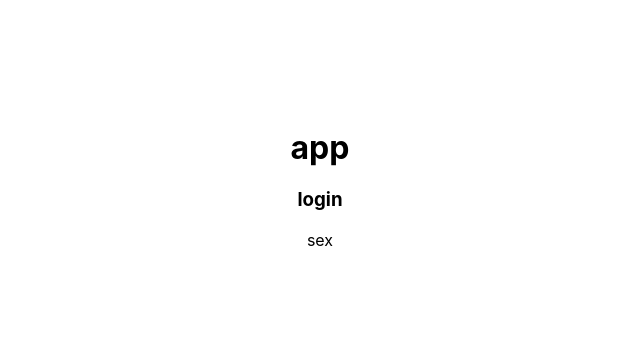
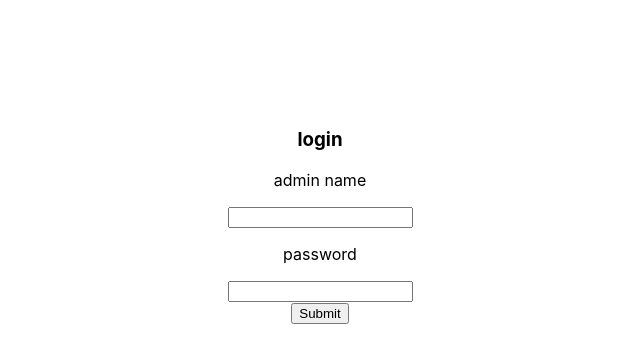
Before and after one commit to yonmoyonmo/small_talk_helper_adminUI, a React (Create React App) app: page / in a window 1280 px wide. Shown: the top 362 px of the page, without its empty margins (320-960 px from the left). Built offline with nearby package versions, Linux system fonts and the light colour scheme.

Commit message:
admin login hook added

```diff
--- a/src/App.js
+++ b/src/App.js
@@ -2,15 +2,21 @@
 import Login from "./login/Login";
 import AdminHome from "./sugguestion/AdminHome";
 import NotFound from "./NotFound";
+import useToken from "./useToken"
 
 function App() {
+  const { token, setToken } = useToken();
+
+  if(!token){
+    return <Login setToken={setToken}/>
+  }
+
   return (
     <div>
       <h1>app</h1>
       <BrowserRouter>
         <Switch>
-          <Route path="/" component={Login} exact={true}></Route>
-          <Route path="/sugguestion-managing" component={AdminHome}></Route>
+          <Route path="/" component={AdminHome}></Route>\
           <Route component={NotFound}></Route>
         </Switch>
       </BrowserRouter>
--- a/src/index.js
+++ b/src/index.js
@@ -2,7 +2,6 @@
 import ReactDOM from "react-dom";
 import "./style/index.css";
 import App from "./App";
-import { BrowserRouter } from "react-router-dom";
 
 ReactDOM.render(
   <React.StrictMode>
--- a/src/login/Login.js
+++ b/src/login/Login.js
@@ -1,16 +1,58 @@
-import React from "react";
+import React, { useState } from "react";
+import PropTypes from 'prop-types';
 
-const Login = () => {
+async function loginAdmin(credentials) {
+  return fetch('http://localhost:5000/admin/login', {
+    method: 'POST',
+    headers: {
+      'Content-Type': 'application/json'
+    },
+    body: JSON.stringify(credentials)
+  })
+    .then(data => data.json());
+ }
+
+
+const Login = ({ setToken }) => {
+  const [adminName, setAdminName] = useState();
+  const [password, setPassword] = useState();
+
+  const handleSubmit = async e => {
+    e.preventDefault();
+    const token = await loginAdmin({
+      admin_name:adminName,
+      password
+    });
+    setToken(token);
+  }
+
   return (
     <div>
       <h3>login</h3>
       <div>
-        <form>
-          sex
+        <form onSubmit = {handleSubmit}>
+          <label>
+            <p>admin name</p>
+            <input type="text" onChange={(e) => setAdminName(e.target.value)} />
+          </label>
+          <label>
+            <p>password</p>
+            <input
+              type="password"
+              onChange={(e) => setPassword(e.target.value)}
+            />
+          </label>
+          <div>
+            <button type="submit">Submit</button>
+          </div>
         </form>
       </div>
     </div>
   );
 };
 
+Login.propTypes = {
+  setToken: PropTypes.func.isRequired,
+};
+
 export default Login;
--- /dev/null
+++ b/src/useToken.js
@@ -0,0 +1,22 @@
+import { useState } from 'react';
+
+export default function useToken() {
+  const getToken = () => {
+    const tokenString = localStorage.getItem('token');
+    const adminToken = JSON.parse(tokenString);
+    return adminToken?.token
+  }
+
+  const [token, setToken] = useState(getToken());
+
+  const saveToken = (adminToken) =>{
+    localStorage.setItem('token', JSON.stringify(adminToken));
+    setToken(adminToken.token);
+  }
+
+  return {
+    setToken : saveToken,
+    token
+  }
+
+}
```
